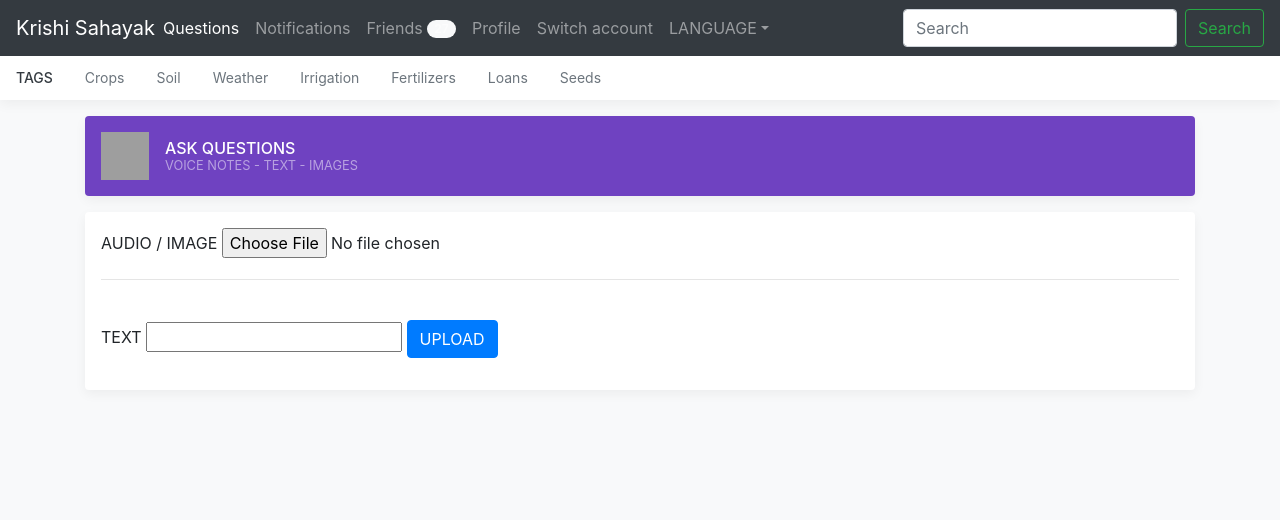
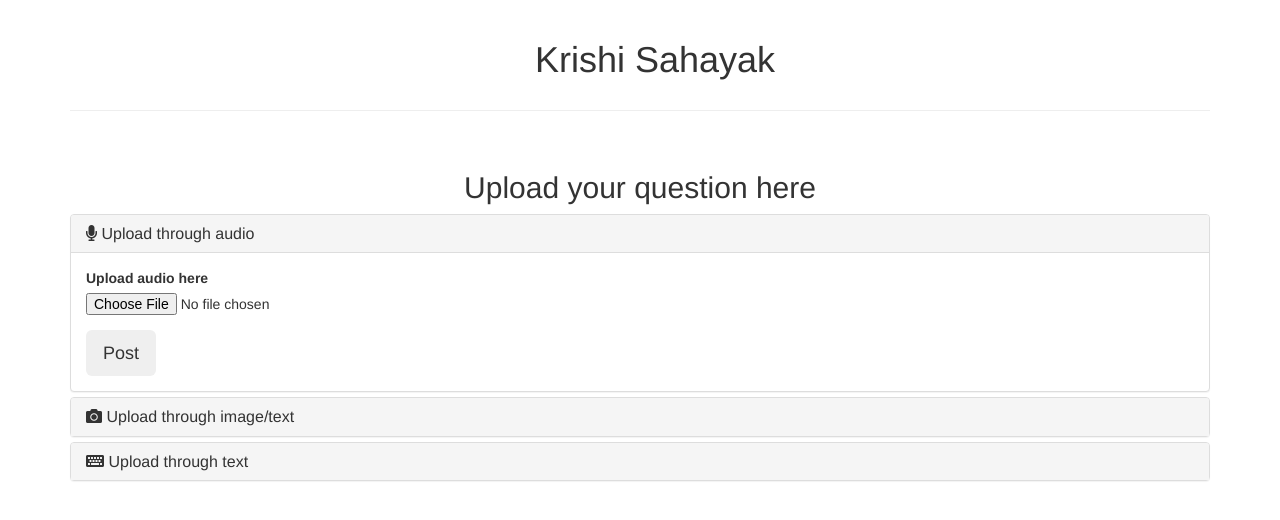
Before and after one commit to ankitd3/Krishi-Sahayak, a PHP site: page /testQuestion.html in a window 1280 px wide. Shown: the top 520 px of the page. Run offline with PHP 8.4, Linux system fonts and the light colour scheme; some libraries are stand-ins or nearby versions; grey boxes are pictures that could not be loaded.

Commit message:
Major changes in index.php, Option->testQuestion

```diff
--- a/hello.html
+++ b/hello.html
@@ -54,7 +54,7 @@
 
     <div id="menu1" class="container tab-pane fade"><br>
       <h3>Register</h3>
-      <form action = "">
+      <form action = "register.php">
             <div class="input-container">
                     <i class="fa fa-user icon"></i>
                     <input class="input-field" type="number" placeholder="Phone Number" name="regphno" id = "regphno">
@@ -70,7 +70,7 @@
             </div>
             <center>
                 <div class = "col-md-3">
-                    <button type="submit" class="btn">Register</button>
+                    <button type="submit" name="submit_farmer" class="btn">Register</button>
                 </div>
             </center>
         </form>
--- a/testQuestion.html
+++ b/testQuestion.html
@@ -1,109 +1,96 @@
-<!doctype html>
+<!DOCTYPE html>
 <html lang="en">
 <head>
-    <!-- Required meta tags -->
 <meta charset="utf-8">
-    <meta name="viewport" content="width=device-width, initial-scale=1, shrink-to-fit=no">
-
-    <!-- Bootstrap CSS -->
-    <link rel="stylesheet" href="https://stackpath.bootstrapcdn.com/bootstrap/4.1.1/css/bootstrap.min.css" integrity="sha384-WskhaSGFgHYWDcbwN70/dfYBj47jz9qbsMId/iRN3ewGhXQFZCSftd1LZCfmhktB" crossorigin="anonymous">
-
-    <title>KS</title>
-    <link href="css/style.css" rel="stylesheet">
+<meta http-equiv="X-UA-Compatible" content="IE=edge">
+<meta name="viewport" content="width=device-width, initial-scale=1">
+<title>Example of Bootstrap 3 Accordion</title>
+<link rel="stylesheet" href="https://maxcdn.bootstrapcdn.com/bootstrap/3.3.7/css/bootstrap.min.css">
+<link rel="stylesheet" href="https://use.fontawesome.com/releases/v5.0.13/css/all.css" integrity="sha384-DNOHZ68U8hZfKXOrtjWvjxusGo9WQnrNx2sqG0tfsghAvtVlRW3tvkXWZh58N9jp" crossorigin="anonymous">
+<script src="https://ajax.googleapis.com/ajax/libs/jquery/1.12.4/jquery.min.js"></script>
+<script src="https://maxcdn.bootstrapcdn.com/bootstrap/3.3.7/js/bootstrap.min.js"></script>
+<link rel = "stylesheet" href = "css/option.css">
 </head>
-
-  <body class="bg-light">
-
-    <nav class="navbar navbar-expand-lg fixed-top navbar-dark bg-dark">
-      <a class="navbar-brand mr-auto mr-lg-0" href="#">Krishi Sahayak</a>
-      <button class="navbar-toggler p-0 border-0" type="button" data-toggle="offcanvas">
-        <span class="navbar-toggler-icon"></span>
-      </button>
-
-      <div class="navbar-collapse offcanvas-collapse" id="navbarsExampleDefault">
-        <ul class="navbar-nav mr-auto">
-          <li class="nav-item active">
-            <a class="nav-link" href="#">Questions <span class="sr-only">(current)</span></a>
-          </li>
-          <li class="nav-item">
-            <a class="nav-link" href="#">Notifications</a>
-          </li>
-          <li class="nav-item">
-            <a class="nav-link" href="#">Friends <span class="badge badge-pill bg-light align-text-bottom">27</span></a>
-          </li>
-          <li class="nav-item">
-            <a class="nav-link" href="#">Profile</a>
-          </li>
-          <li class="nav-item">
-            <a class="nav-link" href="#">Switch account</a>
-          </li>
-          <li class="nav-item dropdown">
-            <a class="nav-link dropdown-toggle" href="" id="dropdown01" data-toggle="dropdown" aria-haspopup="true" aria-expanded="false">LANGUAGE</a>
-            <div class="dropdown-menu" aria-labelledby="dropdown01">
-              <a class="dropdown-item" href="#">Action</a>
-              <a class="dropdown-item" href="#">Another action</a>
-              <a class="dropdown-item" href="#">Something else here</a>
+<body>
+    <div class = "container">
+        <br>
+        <div class = "container text-center">
+            <h1>Krishi Sahayak</h1>
         </div>
-          </li>
-        </ul>
-        <form class="form-inline my-2 my-lg-0">
-          <input class="form-control mr-sm-2" type="text" placeholder="Search" aria-label="Search">
-          <button class="btn btn-outline-success my-2 my-sm-0" type="submit">Search</button>
+        <hr>
+        <br>
+        <h2 class = "text-center">Upload your question here</h2>
+        <div class="bs-example">
+            <div class="panel-group" id="accordion">
+                <div class="panel panel-default">
+                    <div class="panel-heading">
+                        <h4 class="panel-title">
+                            <a data-toggle="collapse" data-parent="#accordion" href="#collapseOne">
+                                    <i class="fa fa-microphone" aria-hidden="true"></i>
+                                    Upload through audio
+                            </a>
+                        </h4>
+                    </div>
+                    <div id="collapseOne" class="panel-collapse collapse in">
+                        <div class="panel-body">
+                            <form action = "testQuestion.php" enctype="multipart/form-data" method="POST">
+                                <div class="form-group">
+                                    <label for="audio_file">Upload audio here</label>
+                                    <input type="file" name="audio_file" accept = "audio/*" class="form-control-file" id="audio_file">
+                                </div>
+                                    <button type="submit" name="submit_audio" class="btn btn-lg">Post</button>
                             </form>
                         </div>
-    </nav>
-
-    <div class="nav-scroller bg-white box-shadow">
-      <nav class="nav nav-underline">
-        <a class="nav-link active" href="#">TAGS</a>
-
-        <a class="nav-link" href="#">Crops</a>
-        <a class="nav-link" href="#">Soil</a>
-        <a class="nav-link" href="#">Weather</a>
-        <a class="nav-link" href="#">Irrigation</a>
-        <a class="nav-link" href="#">Fertilizers</a>
-        <a class="nav-link" href="#">Loans</a>
-        <a class="nav-link" href="#">Seeds</a>
-      </nav>
-    </div>
-
-    <main role="main" class="container">
-      <div class="d-flex align-items-center p-3 my-3 text-white-50 bg-purple rounded box-shadow">
-        <img class="mr-3" src="Images/q.png" alt="" width="48" height="48">
-        <div class="lh-100">
-          <h6 class="mb-0 text-white lh-100">ASK QUESTIONS</h6>
-          <small>VOICE NOTES - TEXT - IMAGES</small>
                     </div>
                 </div>
-
-      <div class="my-3 p-3 bg-white rounded box-shadow">
-
-
-    <form class="form-group" action="Question.php" method="POST" enctype="multipart/form-data">
-
-      <label>AUDIO / IMAGE</label>
-      <input type="file" name="audio_img_file">
-
-    <br><hr><br>
-
-      <label>TEXT</label>
-      <input type="text" name="text">
-
-      <input class="btn btn-primary" type="submit" name="submit_q" value="UPLOAD">
+                <div class="panel panel-default">
+                    <div class="panel-heading">
+                        <h4 class="panel-title">
+                            <a data-toggle="collapse" data-parent="#accordion" href="#collapseTwo">
+                                <i class="fa fa-camera" aria-hidden="true"></i>
+                                Upload through image/text
+                            </a>
+                        </h4>
+                    </div>
+                    <div id="collapseTwo" class="panel-collapse collapse">
+                        <div class="panel-body">
+                            <form action = "testQuestion.php" enctype="multipart/form-data" method="POST">
+                                <div class="form-group">
+                                    <label for="img_file">Upload your image here</label>
+                                    <input type="file" name="img_file" class="form-control-file" id="img_file">
+                                </div>
+                                <div class="form-group">
+                                    <label for="info">Question details:</label>
+                                    <textarea class="form-control" name="text_file" rows="5" id="info"></textarea>
+                                </div>
+                                <button type="submit" name="submit_img" class="btn btn-lg">Post</button>
                             </form>
                         </div>
-
-
-    </main>
-
-    <!-- Bootstrap core JavaScript
-    ================================================== -->
-    <!-- Placed at the end of the document so the pages load faster -->
-    <script src="https://code.jquery.com/jquery-3.3.1.slim.min.js" integrity="sha384-q8i/X+965DzO0rT7abK41JStQIAqVgRVzpbzo5smXKp4YfRvH+8abtTE1Pi6jizo" crossorigin="anonymous"></script>
-    <script>window.jQuery || document.write('<script src="../../assets/js/vendor/jquery-slim.min.js"><\/script>')</script>
-    <script src="../../assets/js/vendor/popper.min.js"></script>
-    <script src="../../dist/js/bootstrap.min.js"></script>
-    <script src="../../assets/js/vendor/holder.min.js"></script>
-    <script src="offcanvas.js"></script>
+                    </div>
+                </div>
+                <div class="panel panel-default">
+                    <div class="panel-heading">
+                        <h4 class="panel-title">
+                            <a data-toggle="collapse" data-parent="#accordion" href="#collapseThree">
+                                <i class="fa fa-keyboard" aria-hidden="true"></i>
+                                Upload through text
+                            </a>
+                        </h4>
+                    </div>
+                    <div id="collapseThree" class="panel-collapse collapse">
+                        <div class="panel-body">
+                            <form action = "testQuestion.php" method="POST">
+                                <div class="form-group">
+                                    <label for="text">Type question here</label>
+                                    <textarea class="form-control" name="text" rows="5" id="text"></textarea>
+                                </div>
+                                <button type="submit" name="submit_text" class="btn btn-lg">Post</button>
+                            </form>
+                        </div>
+                    </div>
+                </div>
+            </div>
+        </div>
+    </div>
 </body>
 </html>
```
Also changed, not shown: index.php (+42 -28 lines), option.html (deleted, +0 -96 lines), testQuestion.php (added, +147 -0 lines), 1 other file. Lines whose indentation alone changed are shown as unchanged.
